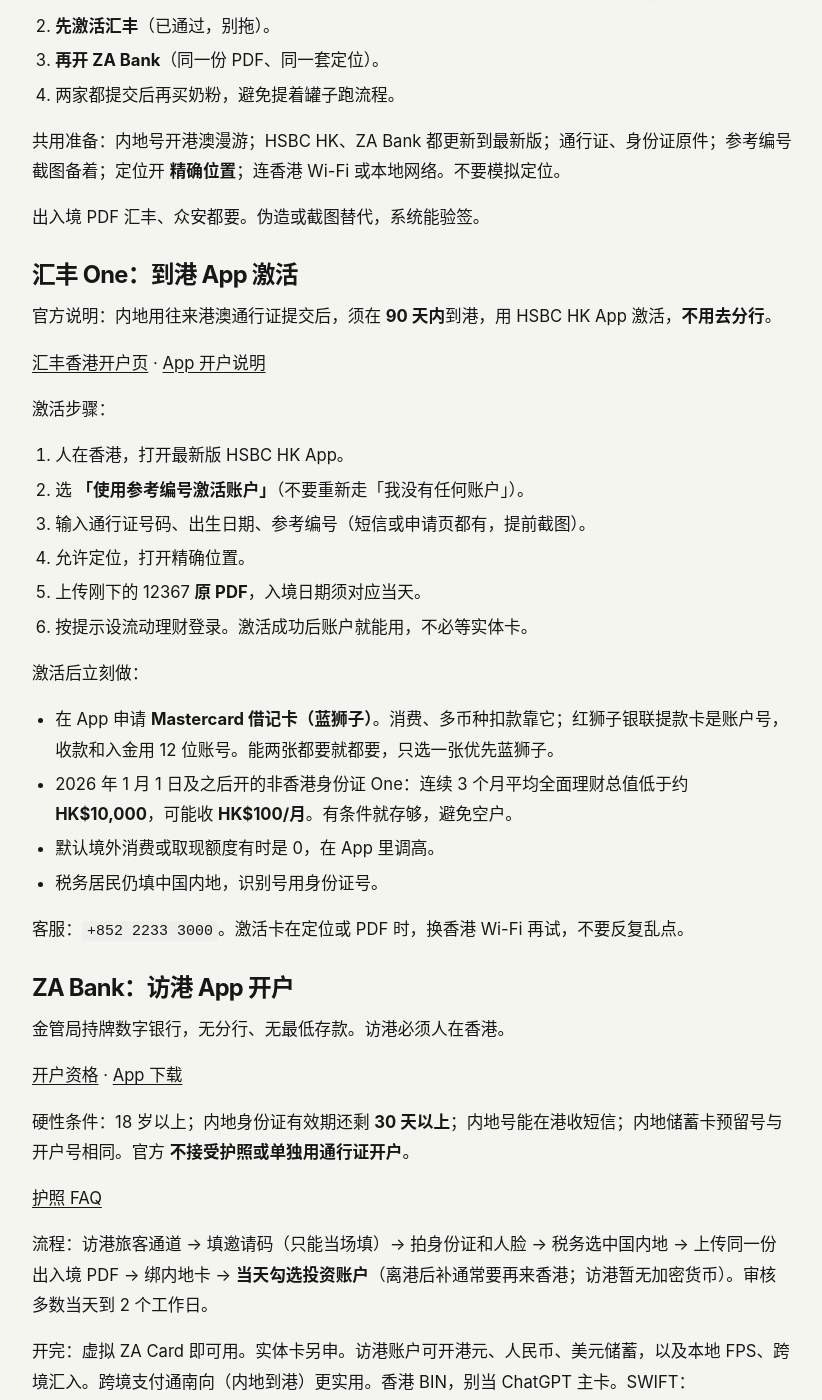
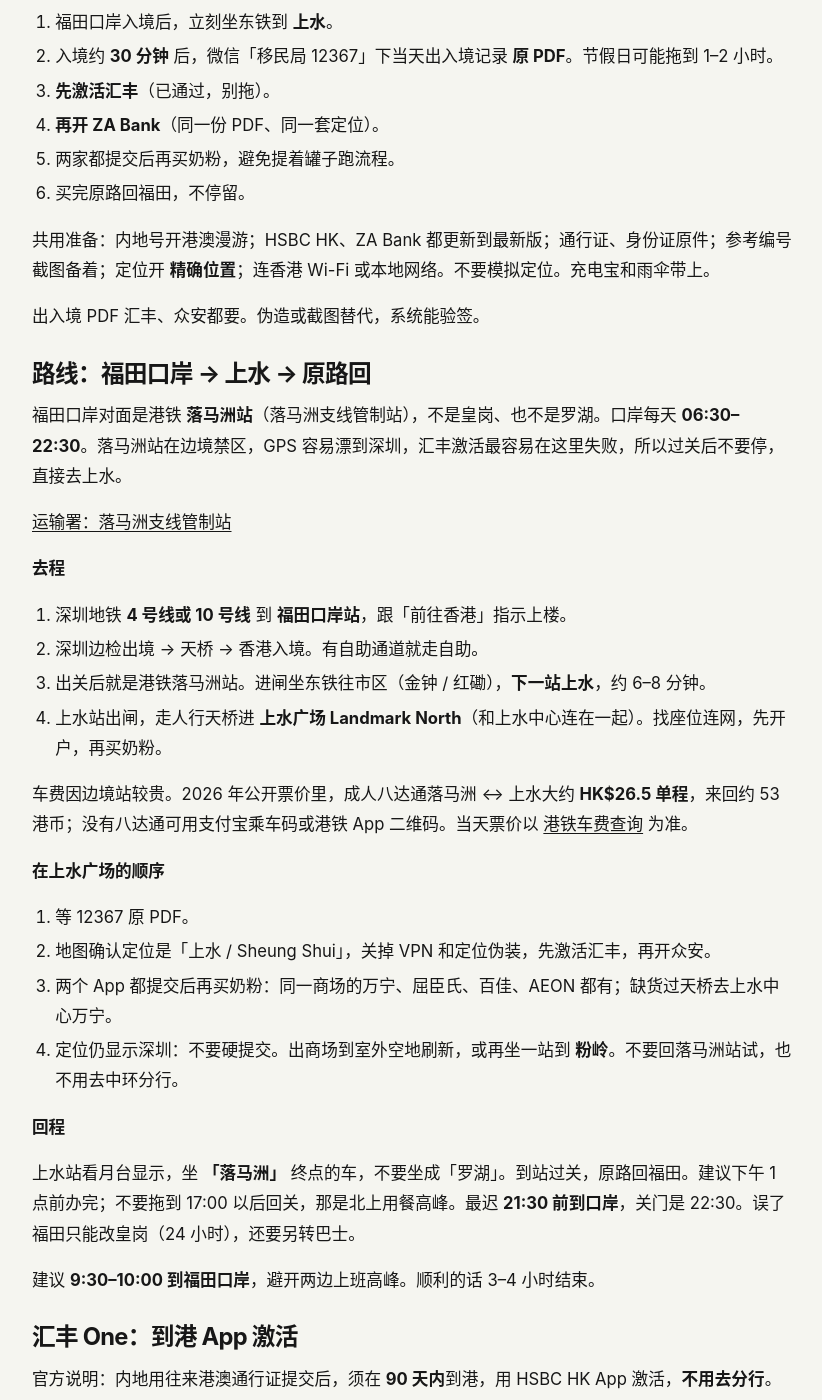
Before and after one commit to tinywall27/tinywall27.github.io, a Jekyll site: the page built from _posts/2026-08-26-hsbc-za-bank-hong-kong-trip.md, in a window 1280 px wide and 1400 px high, scrolled down 605 px. Shown: the whole window, without its empty margins (228-1050 px from the left). Built offline with Jekyll 4.4.1, drawn with Linux system fonts in a browser that asks for light colours; some of the changed text lies outside the part shown.

Commit message:
Update post: 补充福田口岸至上水路线与交通

```diff
--- a/_posts/2026-08-26-hsbc-za-bank-hong-kong-trip.md
+++ b/_posts/2026-08-26-hsbc-za-bank-hong-kong-trip.md
@@ -4,20 +4,50 @@
 date: 2026-08-26 20:00:00 +0800
 ---
 
-内地用 HSBC HK App 预审通过后，到港当天主要做 **App 激活**，不用去分行。同一天可以顺手开 ZA Bank（众安），回程再买奶粉。开户政策和海关规则会变，现场以 App 和海关提示为准。
+内地用 HSBC HK App 预审通过后，到港当天主要做 **App 激活**，不用去分行。同一天可以顺手开 ZA Bank（众安），回程再买奶粉。从深圳走 **福田口岸** 的话，过关后只去上水一站，办完原路回，不必进城。开户政策和海关规则会变，现场以 App 和海关提示为准。
 
 ## 当天怎么排
 
-过关后先坐下来等出入境记录，再办事，最后买东西。
+过关后先到上水坐下来等出入境记录，再办事，最后买东西。不要在口岸大厅或落马洲月台开户。
 
-1. 入境约 **30 分钟** 后，微信「移民局 12367」下当天出入境记录 **原 PDF**。节假日可能拖到 1–2 小时。
-2. **先激活汇丰**（已通过，别拖）。
-3. **再开 ZA Bank**（同一份 PDF、同一套定位）。
-4. 两家都提交后再买奶粉，避免提着罐子跑流程。
+1. 福田口岸入境后，立刻坐东铁到 **上水**。
+2. 入境约 **30 分钟** 后，微信「移民局 12367」下当天出入境记录 **原 PDF**。节假日可能拖到 1–2 小时。
+3. **先激活汇丰**（已通过，别拖）。
+4. **再开 ZA Bank**（同一份 PDF、同一套定位）。
+5. 两家都提交后再买奶粉，避免提着罐子跑流程。
+6. 买完原路回福田，不停留。
 
-共用准备：内地号开港澳漫游；HSBC HK、ZA Bank 都更新到最新版；通行证、身份证原件；参考编号截图备着；定位开 **精确位置**；连香港 Wi-Fi 或本地网络。不要模拟定位。
+共用准备：内地号开港澳漫游；HSBC HK、ZA Bank 都更新到最新版；通行证、身份证原件；参考编号截图备着；定位开 **精确位置**；连香港 Wi-Fi 或本地网络。不要模拟定位。充电宝和雨伞带上。
 
 出入境 PDF 汇丰、众安都要。伪造或截图替代，系统能验签。
+
+## 路线：福田口岸 → 上水 → 原路回
+
+福田口岸对面是港铁 **落马洲站**（落马洲支线管制站），不是皇岗、也不是罗湖。口岸每天 **06:30–22:30**。落马洲站在边境禁区，GPS 容易漂到深圳，汇丰激活最容易在这里失败，所以过关后不要停，直接去上水。
+
+[运输署：落马洲支线管制站](https://www.td.gov.hk/tc/transport_in_hong_kong/land_based_cross_boundary_transport/access_to_lok_ma_chau_spur_line_control_point/index.html)
+
+**去程**
+
+1. 深圳地铁 **4 号线或 10 号线** 到 **福田口岸站**，跟「前往香港」指示上楼。
+2. 深圳边检出境 → 天桥 → 香港入境。有自助通道就走自助。
+3. 出关后就是港铁落马洲站。进闸坐东铁往市区（金钟 / 红磡），**下一站上水**，约 6–8 分钟。
+4. 上水站出闸，走人行天桥进 **上水广场 Landmark North**（和上水中心连在一起）。找座位连网，先开户，再买奶粉。
+
+车费因边境站较贵。2026 年公开票价里，成人八达通落马洲 ↔ 上水大约 **HK$26.5 单程**，来回约 53 港币；没有八达通可用支付宝乘车码或港铁 App 二维码。当天票价以 [港铁车费查询](https://www.mtr.com.hk/ch/customer/jp/index.php) 为准。
+
+**在上水广场的顺序**
+
+1. 等 12367 原 PDF。
+2. 地图确认定位是「上水 / Sheung Shui」，关掉 VPN 和定位伪装，先激活汇丰，再开众安。
+3. 两个 App 都提交后再买奶粉：同一商场的万宁、屈臣氏、百佳、AEON 都有；缺货过天桥去上水中心万宁。
+4. 定位仍显示深圳：不要硬提交。出商场到室外空地刷新，或再坐一站到 **粉岭**。不要回落马洲站试，也不用去中环分行。
+
+**回程**
+
+上水站看月台显示，坐 **「落马洲」** 终点的车，不要坐成「罗湖」。到站过关，原路回福田。建议下午 1 点前办完；不要拖到 17:00 以后回关，那是北上用餐高峰。最迟 **21:30 前到口岸**，关门是 22:30。误了福田只能改皇岗（24 小时），还要另转巴士。
+
+建议 **9:30–10:00 到福田口岸**，避开两边上班高峰。顺利的话 3–4 小时结束。
 
 ## 汇丰 One：到港 App 激活
 
@@ -65,7 +95,7 @@
 
 买的时候：
 
-- 去 **万宁、屈臣氏、百佳、惠康**，别买街边无小票货。
+- 就在上水广场或上水中心的 **万宁、屈臣氏、百佳、AEON** 买，别买街边无小票货。
 - 比价可用消委会「网上价格一览」；看段数、罐重、有效期。
 - 刷内地卡或支付宝香港、银联都能付；留小票。
 - 婴幼儿配方粉按 1.8 公斤封顶规划，回程放随身行李。
@@ -79,6 +109,8 @@
 | 12367 还没出记录 | 等，不要截图顶替 |
 | 汇丰找不到「参考编号激活」 | 更新 App；用申请短信里的编号，不要重新开户 |
 | GPS / 精确位置关着 | 打开后再点激活 |
+| 口岸或落马洲站定位显示深圳 | 去上水或粉岭再试，不要在边境硬提交 |
+| 回程误坐「罗湖」 | 上水上车前确认终点是「落马洲」 |
 | 内地号收不到短信 | 开漫游 |
 | 众安邀请码事后补 | 不能补，开户页当场填 |
 | 婴幼儿奶粉超过 1.8 公斤出境 | 不要带，成人粉另计但仍要自用 |
```
